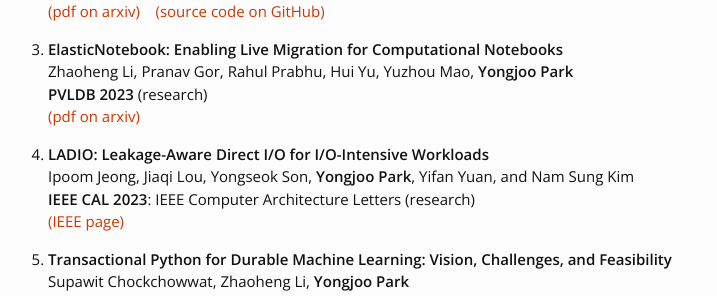
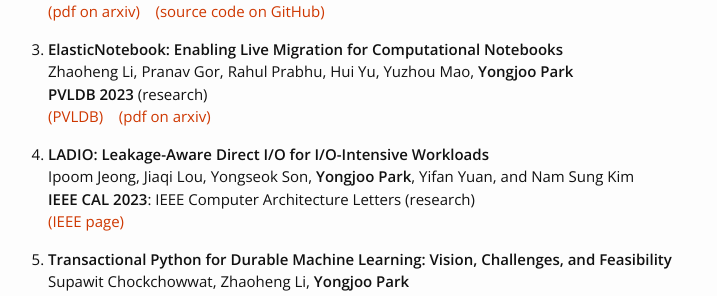
Before and after one commit to pyongjoo/pyongjoo.github.io, a Jekyll site: the page built from publication.md, in a window 1280 px wide and 900 px high, scrolled down 306 px. Shown: the part 154-450 px from the top of the window, without its empty margins (282-999 px from the left). Built offline with Jekyll 4.4.1, drawn with Linux system fonts in a browser that asks for light colours.

Commit message:
vldb link added

```diff
--- a/publication.md
+++ b/publication.md
@@ -31,6 +31,7 @@
 1. **ElasticNotebook: Enabling Live Migration for Computational Notebooks**
    Zhaoheng Li, Pranav Gor, Rahul Prabhu, Hui Yu, Yuzhou Mao, **Yongjoo Park**
    **PVLDB 2023** (research)
+   [(PVLDB)](https://www.vldb.org/pvldb/vol17/p119-li.pdf) &nbsp;&nbsp;
    [(pdf on arxiv)](https://arxiv.org/pdf/2309.11083.pdf) &nbsp;&nbsp;
 
 1. **LADIO: Leakage-Aware Direct I/O for I/O-Intensive Workloads**
```
